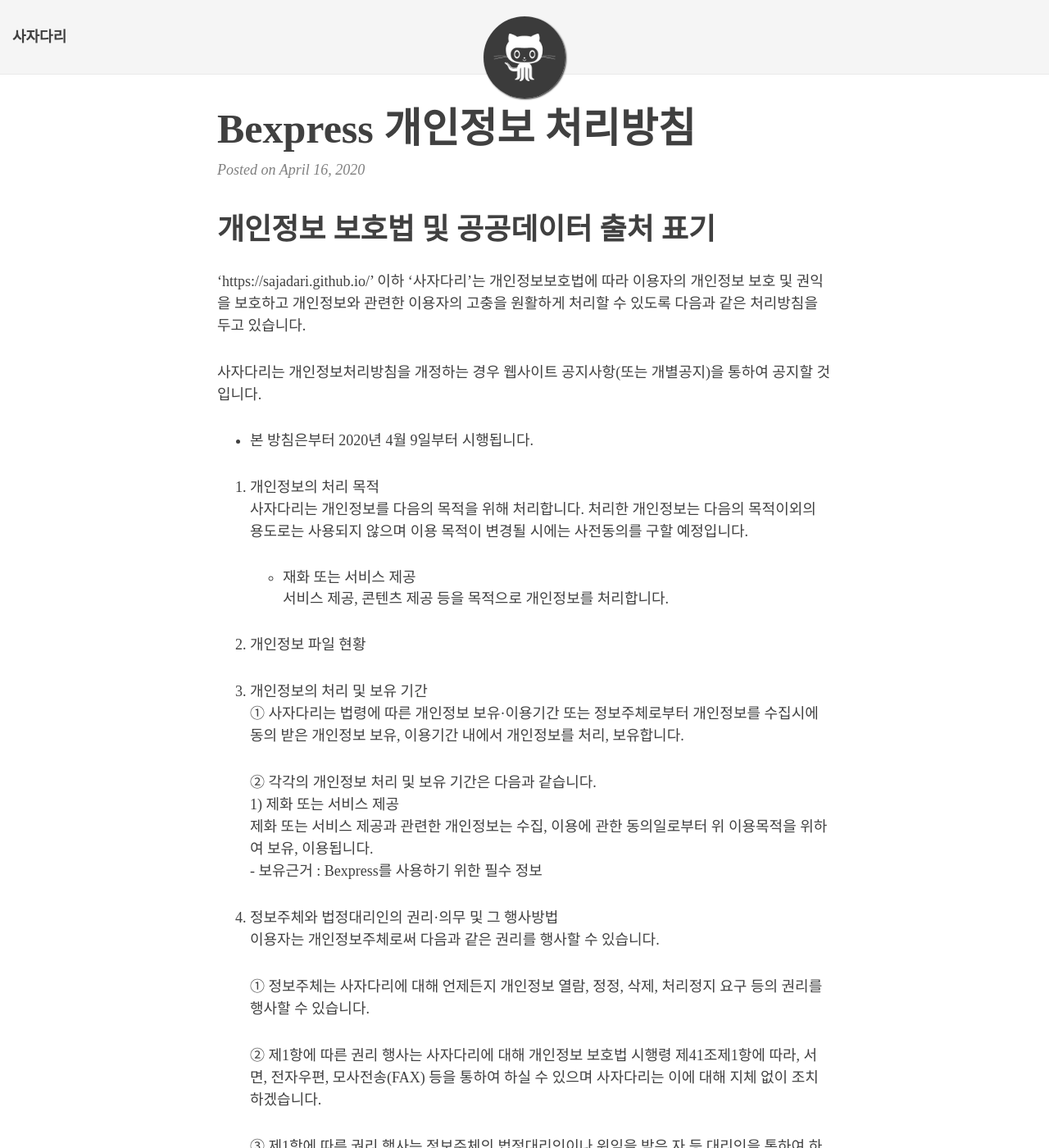
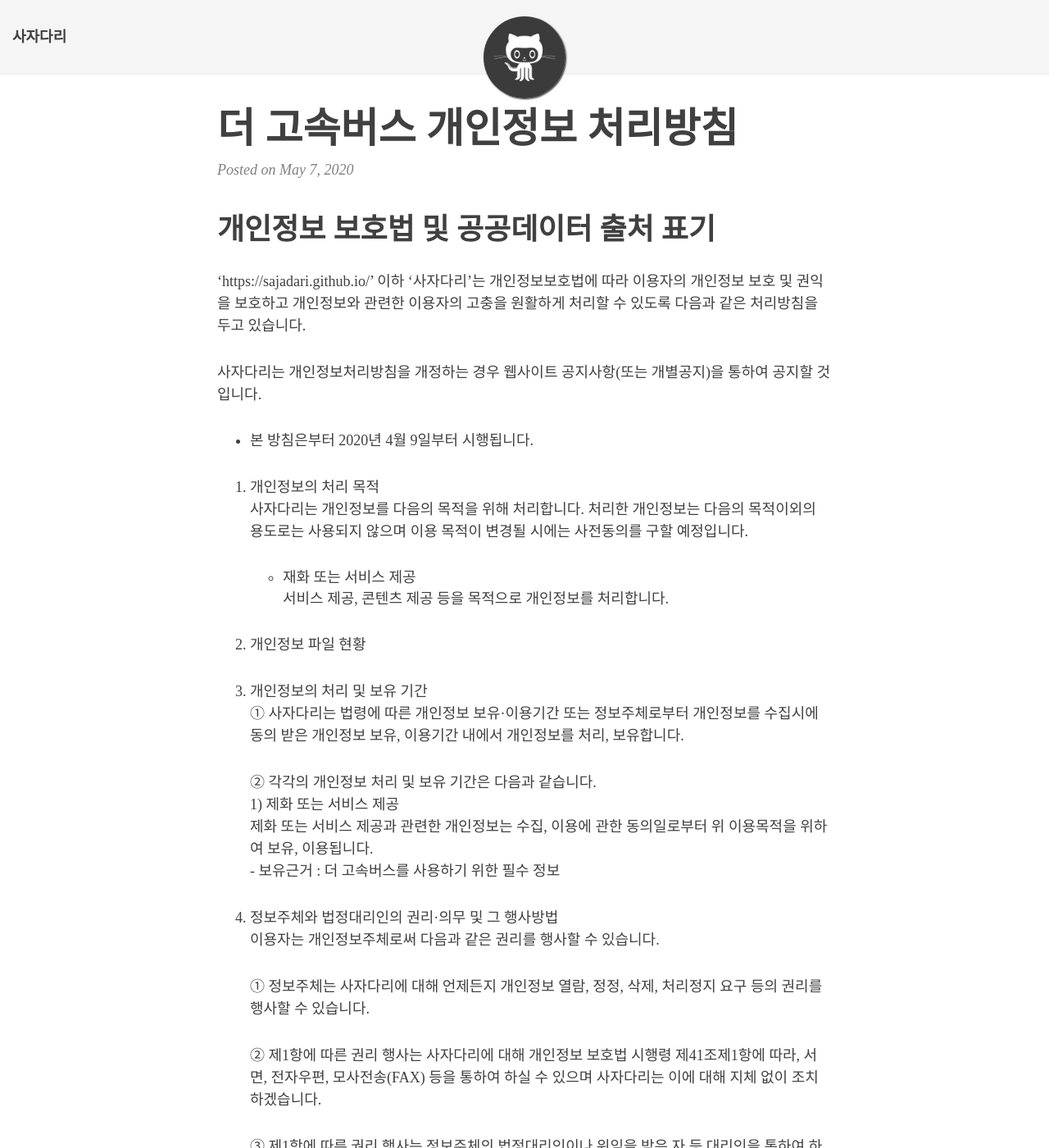
Before and after one commit to sajadari/sajadari.github.io, a Jekyll site: the page built from _posts/2020-05-07-bexpress-policy.md, in a window 1280 px wide and 1400 px high. Shown: the whole window at 82% size. Built offline with Jekyll 4.4.1, drawn with Linux system fonts in a browser that asks for light colours; nearby versions of some CDN libraries; some web fonts are replaced; some of the changed text lies outside the part shown.

Commit message:
updated policies

```diff
--- a/_posts/2020-04-16-bexpress-policy.md
+++ b/_posts/2020-05-07-bexpress-policy.md
@@ -1,7 +1,7 @@
 ---
 layout: post
-title: Bexpress 개인정보 처리방침
-tags: Bexpress
+title: 더 고속버스 개인정보 처리방침
+tags: 더고속버스
 ---
 
 # 개인정보 보호법 및 공공데이터 출처 표기
@@ -27,7 +27,7 @@
     ② 각각의 개인정보 처리 및 보유 기간은 다음과 같습니다.
         1) 제화 또는 서비스 제공
         제화 또는 서비스 제공과 관련한 개인정보는 수집, 이용에 관한 동의일로부터 위 이용목적을 위하여 보유, 이용됩니다.
-        - 보유근거 : Bexpress를 사용하기 위한 필수 정보
+        - 보유근거 : 더 고속버스를 사용하기 위한 필수 정보
 
 4. 정보주체와 법정대리인의 권리·의무 및 그 행사방법
     이용자는 개인정보주체로써 다음과 같은 권리를 행사할 수 있습니다.
```
Also changed, not shown: _posts/2020-04-29-helloWorld-policy.md (+1 -1 lines).
